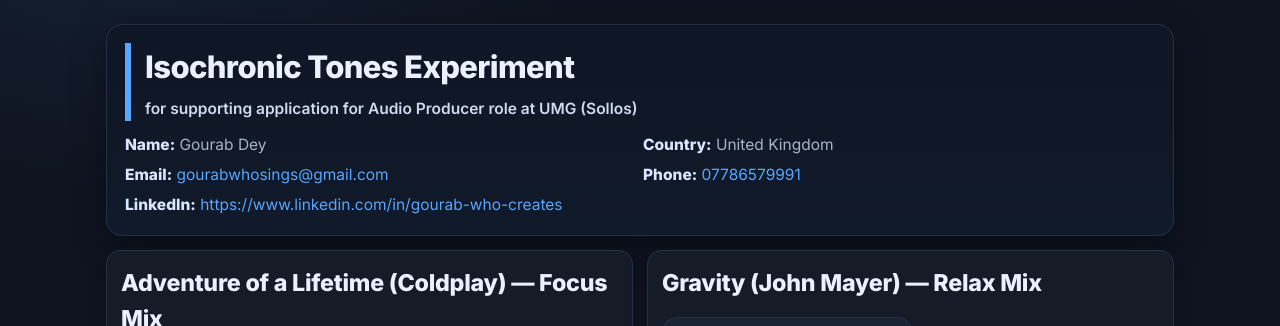
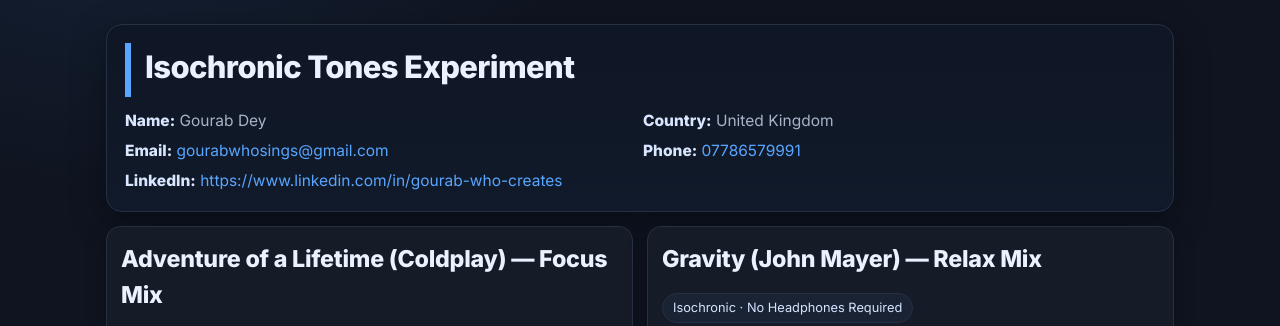
Before and after one commit to GourabEvenCodes/Brainwave-Entrainment2, a plain HTML site: page index.html in a window 1280 px wide. Shown: the top 326 px of the page. Drawn offline with Linux system fonts and the light colour scheme.

Commit message:
Update index.html
Remove application specific header

```diff
--- a/index.html
+++ b/index.html
@@ -79,7 +79,7 @@
       <div class="hdr-top">
         <div>
           <h1>Isochronic Tones Experiment</h1>
-          <div class="sub">for supporting application for Audio Producer role at UMG (Sollos)</div>
+          <div class="sub"> </div>
         </div>
       </div>
       <div class="contact">
```
